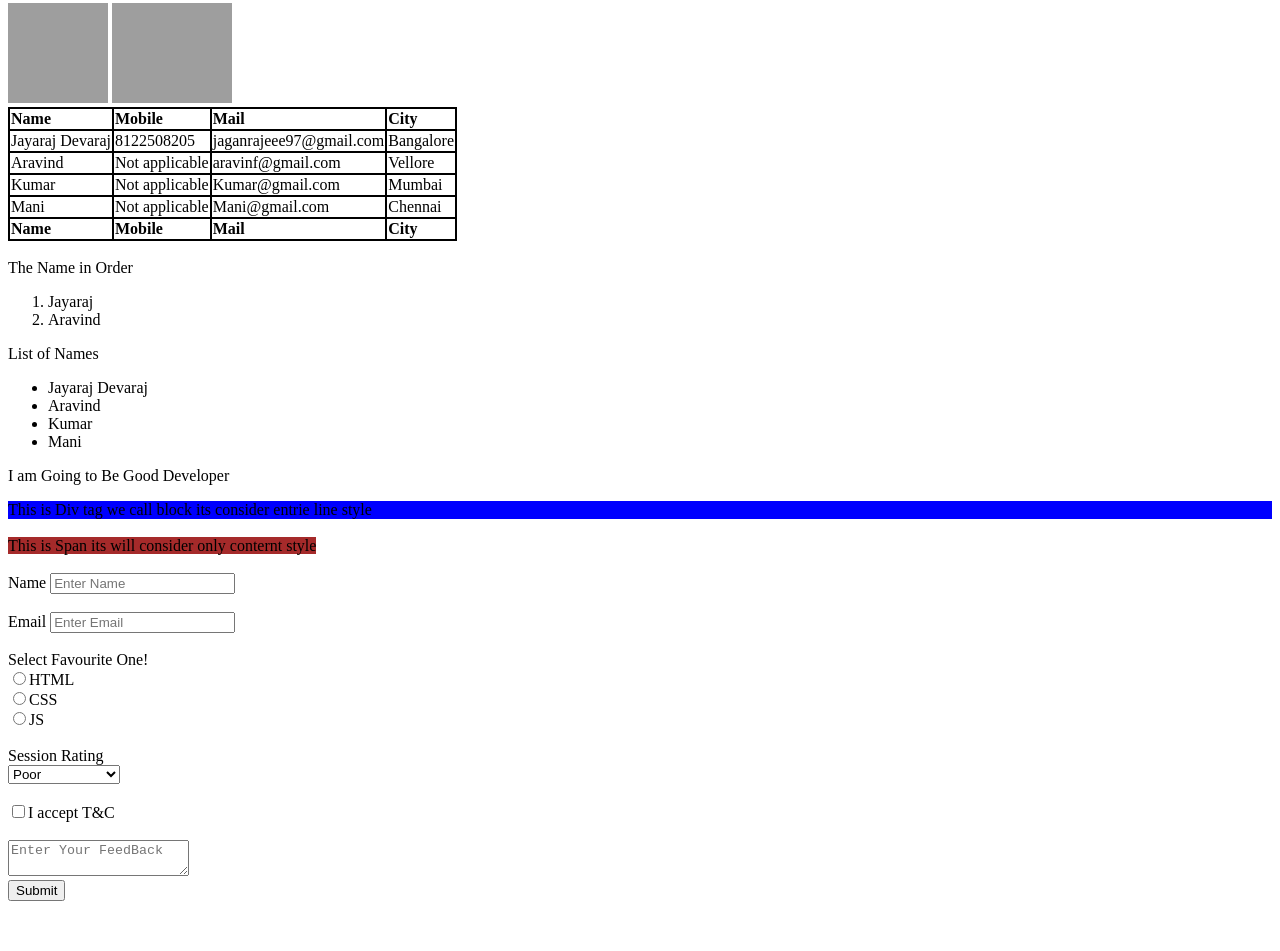
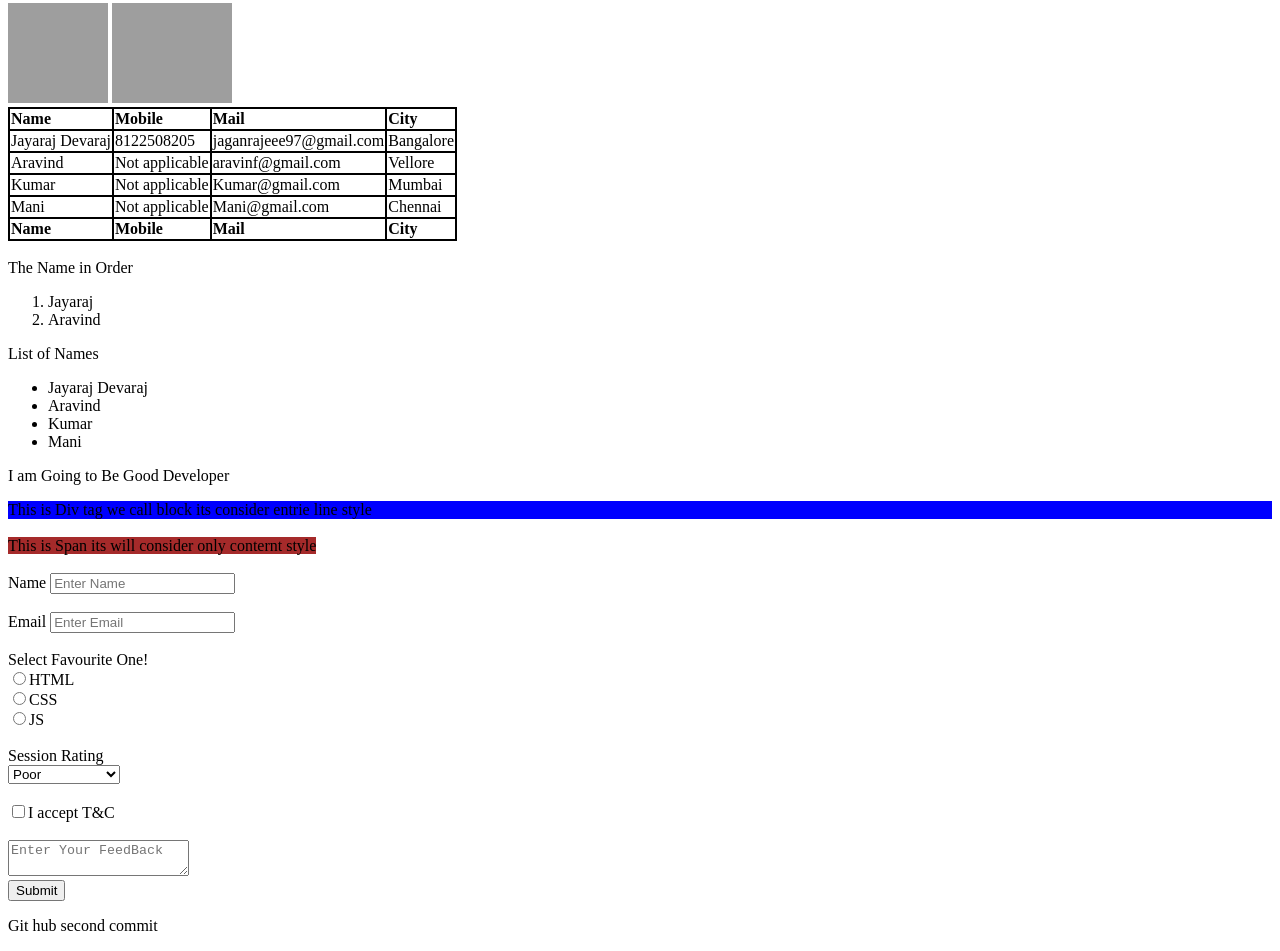
Before and after one commit to JayarajDevaraj/html_JayarajDevaraj, a plain HTML site: page index.html in a window 1280 px wide. Shown: the part 250-1201 px from the top of the page. Before the commit the page ends 1159 px from the top, so only its background shows below. Drawn offline with Linux system fonts and the light colour scheme; grey boxes are pictures that could not be loaded.

Commit message:
second commit

```diff
--- a/index.html
+++ b/index.html
@@ -114,5 +114,7 @@
         <textarea placeholder="Enter Your FeedBack"></textarea><br>
         <input type="submit" value="Submit"><br>
         </form>
+
+        <p>Git hub second commit</p>
 </body>
 </html>
```
